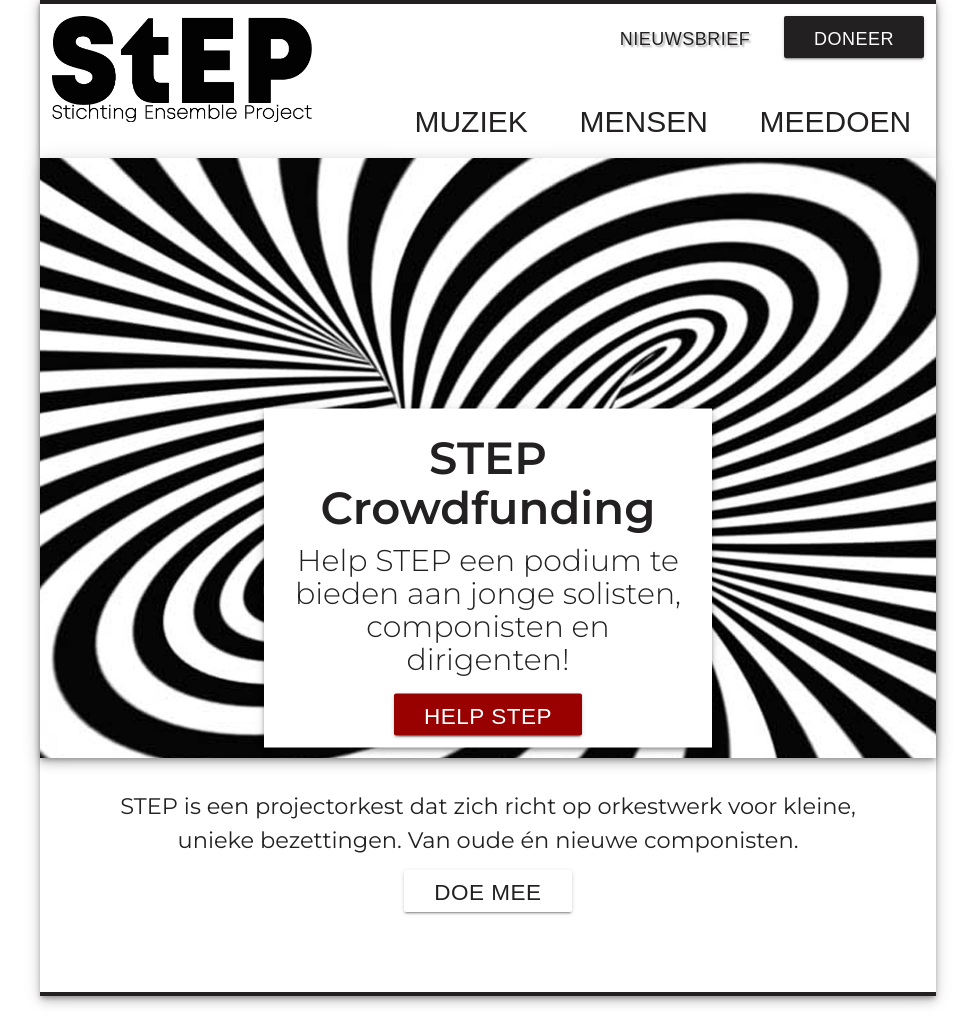
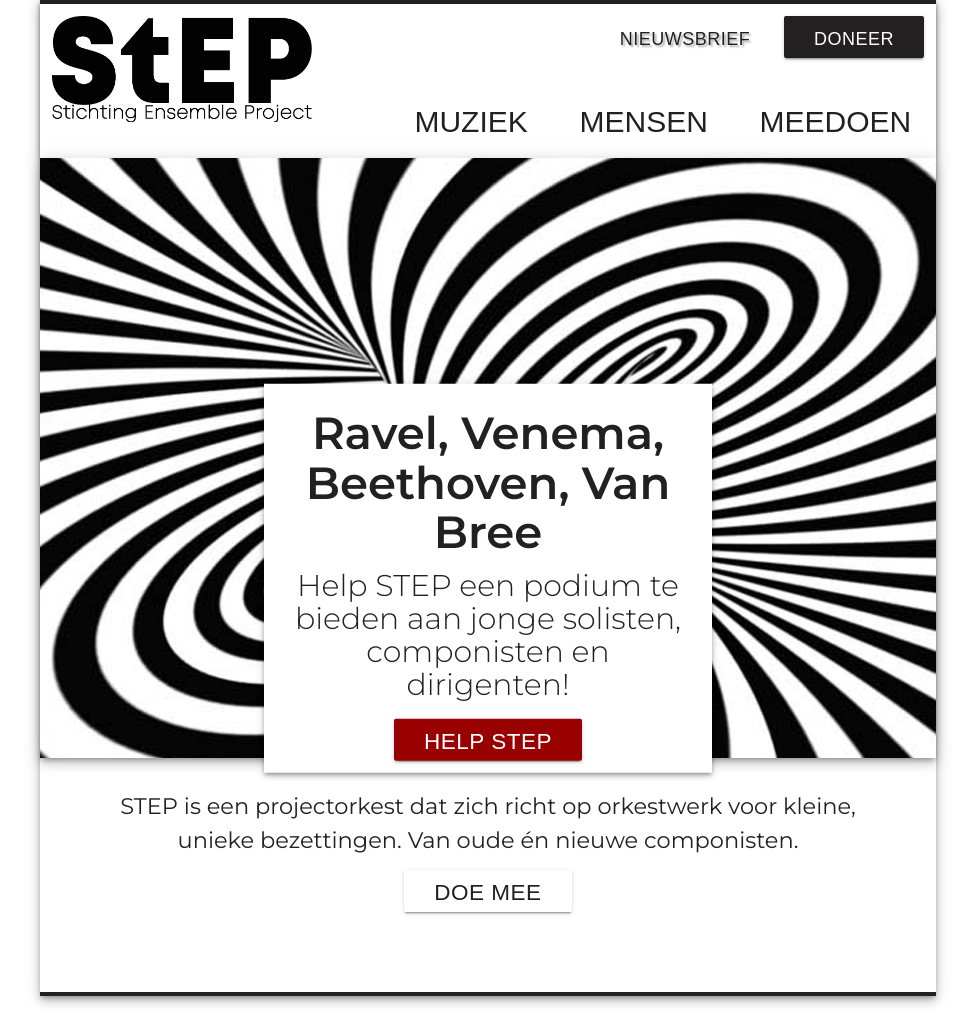
Before and after one commit to Canelaguil/STEP-website, a PHP site: page / in a window 1280 px wide. Shown: the top 1036 px of the page, without its empty margins (152-1127 px from the left). Run offline with PHP 8.4, Linux system fonts and the light colour scheme; some libraries are stand-ins or nearby versions; some web fonts are replaced.

Commit message:
bugfixen

```diff
--- a/pages/home.php
+++ b/pages/home.php
@@ -1,7 +1,7 @@
 <div class="row z-depth-3 containedrow ">
     <div class="hero-image ">
         <div class="hero-text z-depth-2">
-            <h1>STEP Crowdfunding</h1>
+            <h1>Ravel, Venema,<br>Beethoven, Van Bree</h1>
             <h3>Help STEP een podium te bieden aan jonge solisten, componisten en dirigenten!</h3>
             <a href="https://www.voordekunst.nl/projecten/12349-step-3-1#donaties" target="__blank" class='waves-effect waves-light btn btnred'>Help step</a>
         </div>
--- a/pages/muziek.php
+++ b/pages/muziek.php
@@ -31,7 +31,7 @@
                     <span class="kopjemuziek">
                       Wanneer <br>
                     </span>
-                    3 juli <br>
+                    3 juli, 20:15<br>
                     <span class="kopjemuziek">
                       Solist <br>
                     </span>
```
